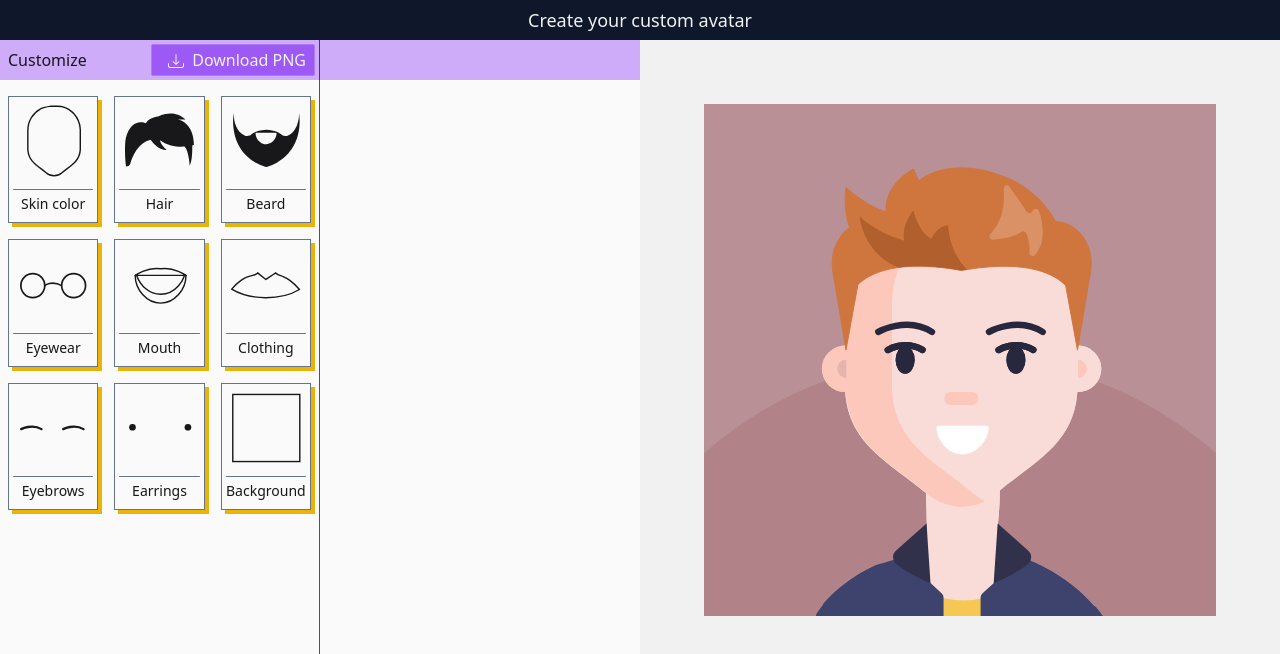
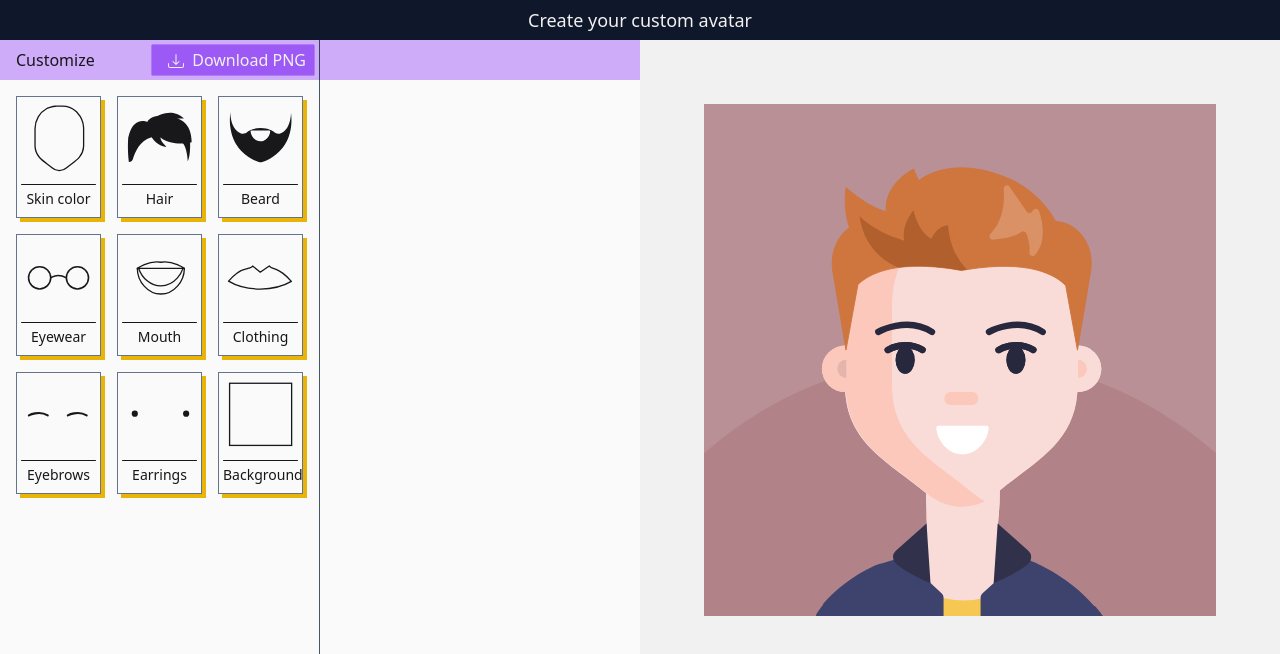
Before and after one commit to R15NTL/avatar-creator, a React (Create React App) app: page / in a window 1280 px wide. Shown: the top 654 px of the page. Built offline with nearby package versions, Linux system fonts and the light colour scheme.

Commit message:
Avatar Component buttons switched to new style

```diff
--- a/src/components/buttons/AvatarComponentOption.jsx
+++ b/src/components/buttons/AvatarComponentOption.jsx
@@ -2,6 +2,7 @@ import React, { useState } from "react";
 import { useSelector, useDispatch } from "react-redux";
 import { bindActionCreators } from "redux";
 import { actionCreators } from "../../Redux";
+import OptionButtonBase from "./OptionButtonBase";
 
 export const AvatarComponentOption = (props) => {
   const { componentIndex, optionIndex, option, imgViewBox } = props;
@@ -19,12 +20,18 @@ export const AvatarComponentOption = (props) => {
     dispatch
   );
 
+  const isSelected = selectedButtonInThisMenu === optionIndex;
+
   const component = option;
   return (
-    <button
-      onMouseEnter={() => setHover(true)}
-      onMouseLeave={() => setHover(false)}
-      className={`mx-1 h-fit text-center border border-slate-500 my-1 p-1 rounded-sm shadow-sm shadow-singlePlayer950
+    <OptionButtonBase
+      isSelected={isSelected}
+      onClick={() =>
+        updateAvatarComponentSelectorOption(componentIndex, optionIndex)
+      }
+    >
+      {/* <button
+        className={`mx-1 h-fit text-center border border-slate-500 my-1 p-1 rounded-sm shadow-sm shadow-singlePlayer950
       transition duration-200 ease-in-out
       hover:bg-slate-600
       active:bg-singlePlayer550  active:border-slate-500
@@ -34,10 +41,7 @@ export const AvatarComponentOption = (props) => {
           : "hover:bg-slate-600 "
       }
       `}
-      onClick={() =>
-        updateAvatarComponentSelectorOption(componentIndex, optionIndex)
-      }
-    >
+      > */}
       <div className=" ">
         <svg
           viewBox={imgViewBox}
@@ -48,7 +52,8 @@ export const AvatarComponentOption = (props) => {
           <g>{React.cloneElement(component)}</g>
         </svg>
       </div>
-    </button>
+      {/* </button> */}
+    </OptionButtonBase>
   );
 };
 
--- a/src/components/buttons/AvatarOptionButton.jsx
+++ b/src/components/buttons/AvatarOptionButton.jsx
@@ -1,7 +1,8 @@
-import React, { useState } from "react";
+import React from "react";
 import { useSelector, useDispatch } from "react-redux";
 import { bindActionCreators } from "redux";
 import { actionCreators } from "../../Redux";
+import OptionButtonBase from "./OptionButtonBase";
 
 function AvatarOptionButton({ icon, title, buttonIndex }) {
   const clickedButtonIndex = useSelector((state) => state.avatarSelectionMenu);
@@ -10,32 +11,22 @@ function AvatarOptionButton({ icon, title, buttonIndex }) {
     actionCreators,
     dispatch
   );
-  const [hover, setHover] = useState(false);
 
   const isSelected = clickedButtonIndex === buttonIndex;
 
-  return (
-    <div className="relative m-2">
-      <button
-        className={`text-center border  p-1 z-10 relative w-full
-    transition duration-200 ease-in-out
-    hover:bg-slate-600  border-slate-500
-    active:bg-singlePlayer300
-    ${
-      isSelected
-        ? " bg-singlePlayer200 hover:bg-singlePlayer100 translate-x-0.5 translate-y-0.5"
-        : "bg-neutral-50 hover:bg-neutral-200 "
-    }
-    `}
-        onMouseEnter={() => setHover(true)}
-        onMouseLeave={() => setHover(false)}
-        onClick={() => {
-          if (clickedButtonIndex === buttonIndex) {
+  const handleClick = () => {
+    if (isSelected) {
       updateAvatarSelectionMenu(null);
       return;
     }
     updateAvatarSelectionMenu(buttonIndex);
-        }}
+  };
+
+  return (
+    <OptionButtonBase
+      className={"p-1"}
+      onClick={handleClick}
+      isSelected={isSelected}
     >
       <div className="p-1">
         <svg
@@ -49,26 +40,12 @@ function AvatarOptionButton({ icon, title, buttonIndex }) {
       </div>
       <div
         className={`
-        mt-2 h-wire-frame rounded-sm transition duration-200 ease-in-out
-      ${
-        hover
-          ? clickedButtonIndex === buttonIndex
-            ? "bg-singlePlayer250"
-            : "bg-slate-500"
-          : clickedButtonIndex === buttonIndex
-          ? "bg-singlePlayer400"
-          : "bg-slate-500"
-      }
+        mt-2 h-wire-frame rounded-sm transition duration-200 ease-in-out bg-neutral-900
+
       `}
       ></div>
       <p className=" my-1 font-light text-sm">{title}</p>
-      </button>
-      <span
-        className={`absolute bg-yellow-500 inset-0 translate-x-1 translate-y-1 ${
-          isSelected ? "" : ""
-        }`}
-      />
-    </div>
+    </OptionButtonBase>
   );
 }
 
--- a/src/components/buttons/OptionButtonBase.jsx
+++ b/src/components/buttons/OptionButtonBase.jsx
@@ -1,5 +1,33 @@
 import React from "react";
+import { cn } from "../../utils/tailwind";
 
-export default function OptionButtonBase() {
-  return <div>OptionButtonBase</div>;
+export default function OptionButtonBase({
+  isSelected,
+  onClick,
+  children,
+  className,
+  ...props
+}) {
+  return (
+    <div className="relative">
+      <button
+        {...props}
+        className={cn(
+          `text-center border p-2 z-10 relative w-full transition duration-200 ease-in-out hover:bg-slate-600 border-slate-500 active:bg-singlePlayer300`,
+          isSelected
+            ? " bg-singlePlayer200 hover:bg-singlePlayer100 translate-x-0.5 translate-y-0.5"
+            : "bg-neutral-50 hover:bg-neutral-200",
+          className
+        )}
+        onClick={onClick}
+      >
+        {children}
+      </button>
+      <span
+        className={`absolute bg-yellow-500 inset-0 translate-x-1 translate-y-1 ${
+          isSelected ? "" : ""
+        }`}
+      />
+    </div>
+  );
 }
--- a/src/components/interfaces/avatarInterface/components/AvatarOptionMenu.jsx
+++ b/src/components/interfaces/avatarInterface/components/AvatarOptionMenu.jsx
@@ -26,7 +26,7 @@ function AvatarOptionMenu() {
   );
   return (
     <div className=" h-full flex flex-col">
-      <header className=" flex h-10 font-light pl-2 bg-singlePlayer200 sticky top-0">
+      <header className=" flex h-10 font-light pl-4 bg-singlePlayer200 sticky top-0">
         <h1 className="flex-1 py-2 font-medium">Customize</h1>
 
         <AvatarDownloadButton />
@@ -34,7 +34,7 @@ function AvatarOptionMenu() {
         <div className=" w-px bg-slate-700"></div>
       </header>
       <div className="flex-1 flex">
-        <div className="flex-1 h-fit overflow-auto grid grid-cols-3 lg:grid-cols-2 xl:grid-cols-3 pt-2 pb-6 ">
+        <div className="flex-1 h-fit overflow-auto grid grid-cols-3 lg:grid-cols-2 xl:grid-cols-3 pt-4 pb-8 gap-4 px-4">
           {optionButtons}
         </div>
         <div className="w-px bg-slate-600"></div>
--- a/src/components/interfaces/avatarInterface/components/ComponentMenu.jsx
+++ b/src/components/interfaces/avatarInterface/components/ComponentMenu.jsx
@@ -37,15 +37,14 @@ function ComponentMenu() {
           }`}
         ></div>
         <section
-          className={`flex-1 flex flex-col pt-2 pb-6
+          className={`flex-1 flex flex-col
         ${optionComponentElements ? "" : "hidden"}
         `}
         >
           <div className="h-1"></div>
           <div
-            className={`grid grid-cols-2 px-1 h-fit overflow-hidden overflow-y-auto
-          phone-md:grid-cols-3
-
+            className={`grid pt-2 pb-6 grid-cols-2 px-4 overflow-hidden overflow-y-auto
+          phone-md:grid-cols-3  gap-4
           ${
             colorComponentElements
               ? `sm:grid-cols-2 lg:grid-cols-1 `
```
Lines whose indentation alone changed are shown as unchanged.
